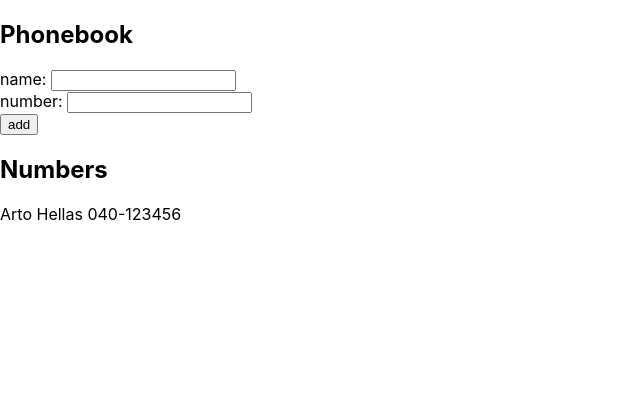
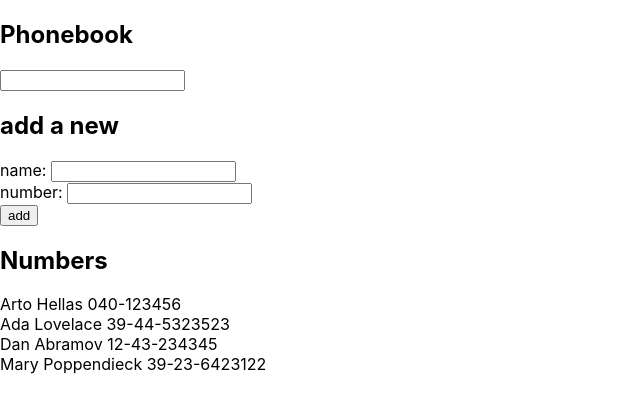
Before and after one commit to kcc343/kcc343-FullStackExercises, a React (Create React App) app in the folder part2/phonebook/: page / in a window 1280 px wide. Shown: the top 412 px of the page, without its empty margins (0-640 px from the left). Built offline with nearby package versions, Linux system fonts and the light colour scheme; the HTML template or start-up script is replaced by a standard one.

Commit message:
update to step 4 for adding name filtering

```diff
--- a/part2/phonebook/src/App.js
+++ b/part2/phonebook/src/App.js
@@ -2,10 +2,14 @@
 
 const App = () => {
   const [persons, setPersons] = useState([
-    {name: 'Arto Hellas', number: '040-123456'}
+    { name: 'Arto Hellas', number: '040-123456' },
+    { name: 'Ada Lovelace', number: '39-44-5323523' },
+    { name: 'Dan Abramov', number: '12-43-234345' },
+    { name: 'Mary Poppendieck', number: '39-23-6423122' }
   ])
   const [newName, setNewName] = useState('')
   const [newNum, setNewNum] = useState('')
+  const [show, setShow] = useState('')
 
   const addData = (event) => {
     event.preventDefault()
@@ -32,9 +36,18 @@
     setNewNum(event.target.value)
   }
 
+  const handleFilterChange = (event) => {
+    setShow(event.target.value)
+  }
+  let filterPersons = persons.filter(person => person.name.toLowerCase().startsWith(show))
+
   return (
     <div className="App">
       <h2>Phonebook</h2>
+      <div>
+        <input onChange={handleFilterChange}/>
+      </div>
+      <h2>add a new</h2>
       <form onSubmit={addData}>
         <div>
           name: <input
@@ -50,7 +63,7 @@
         </div>
       </form>
       <h2>Numbers</h2>
-      {persons.map(person =>
+      {filterPersons.map(person =>
           <div key={person.name}>{person.name} {person.number}</div>
       )}
     </div>
```
